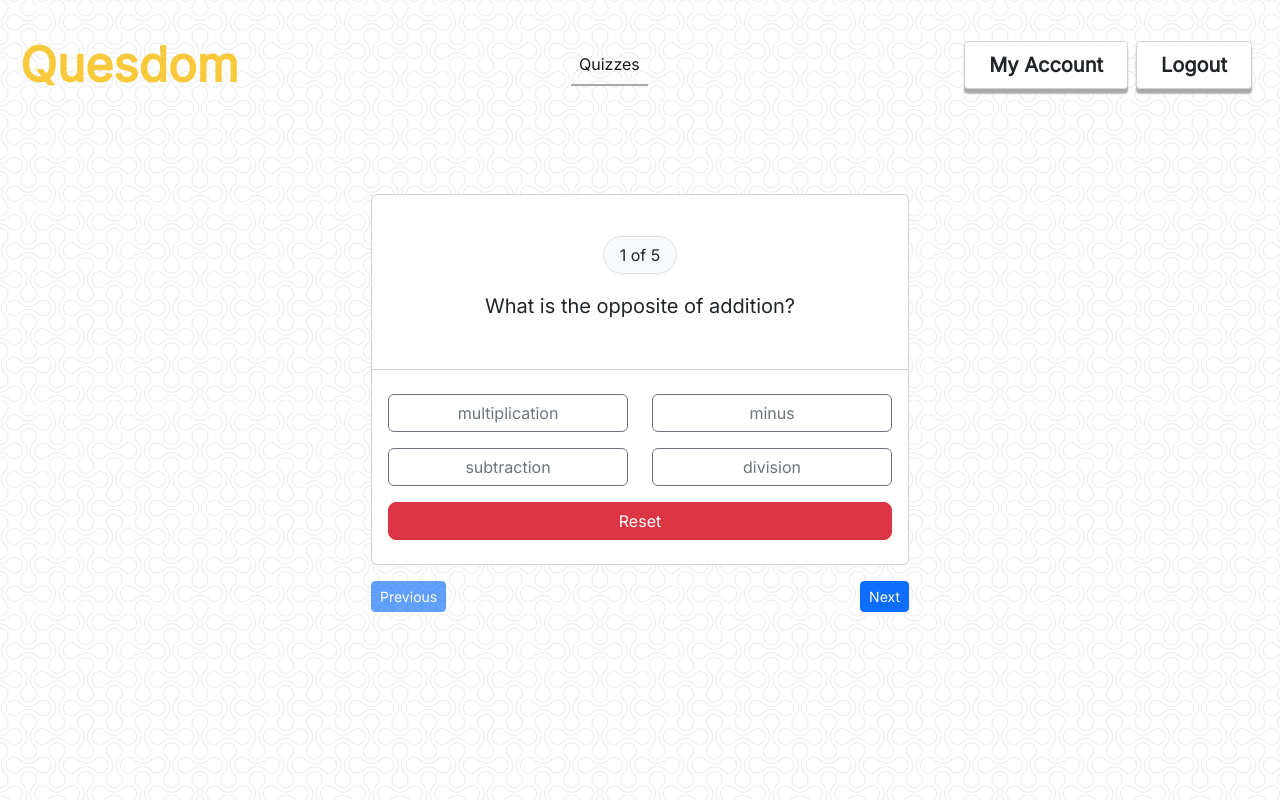
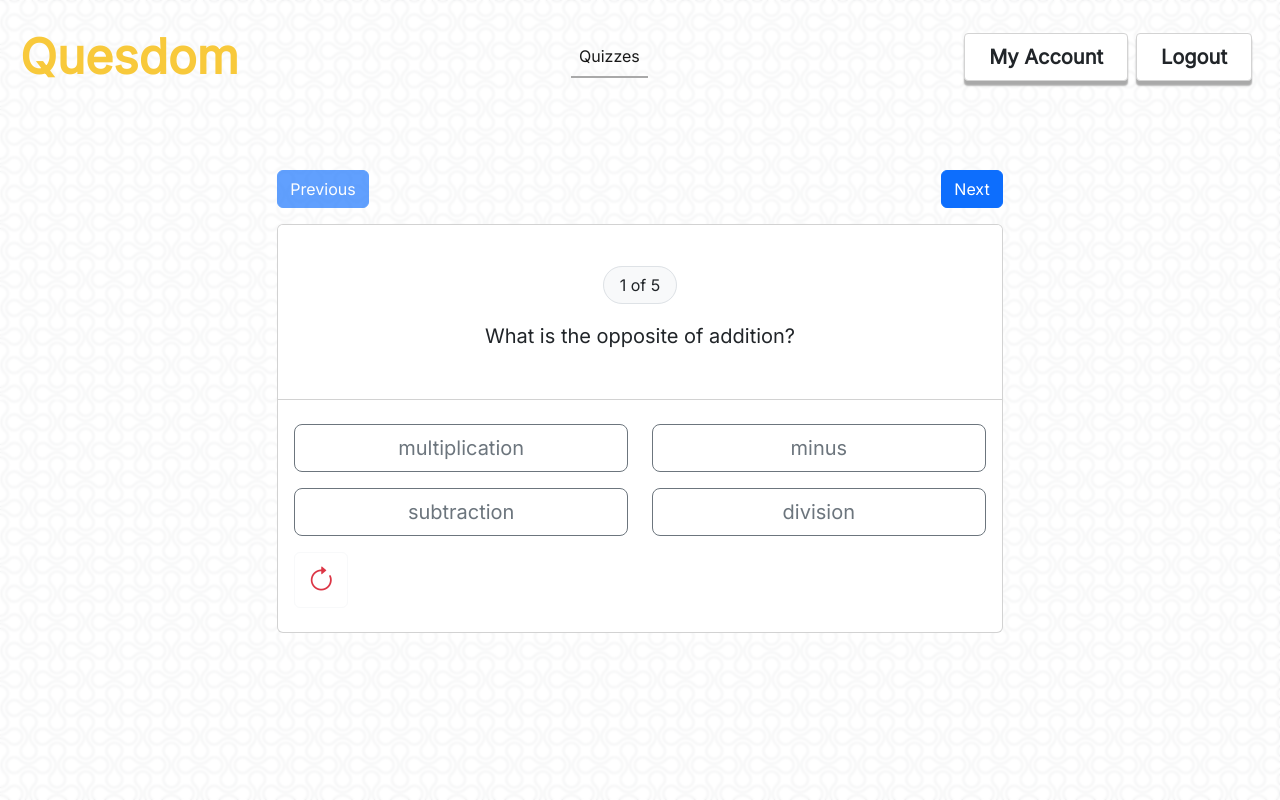
Before and after one commit to ShubhamSharma64337/quesdom, a Flask app: page /playquiz?quiz_id=1 in a window 1280 px wide. Run offline with Flask 2, Linux system fonts and the light colour scheme; a user stored in the database is signed in; data comes from the database, SQL or seed files in the repository; both versions use the stored data as it was after the commit; some libraries are stand-ins or nearby versions.

Commit message:
Recreated the all quizzes page after getting inspired from kahoot, further, I also make minor changes to make the quiz page look better. Then I added a blur backdrop-filter to the body to make the text more visible on the patterned background.

```diff
--- a/quesdom/routes.py
+++ b/quesdom/routes.py
@@ -190,7 +190,7 @@ def deletequestion():
 def allquizzes():
 
     page = request.args.get('page',1, int)
-    quizzes = Quizzes.query.paginate(per_page = 6,page = page)
+    quizzes = Quizzes.query.paginate(per_page = 8,page = page)
 
     # quizzes_with_questions = []
     # for question in questions:
@@ -318,7 +318,13 @@ def createquizfromapi():
        return redirect('home')
     form = CreateQuizFromApiForm()
     categoryurl = "https://opentdb.com/api_category.php"
-    categories = requests.get(categoryurl)
+
+    try:
+            categories = requests.get(categoryurl)
+    except:
+            flash('Could not retrieve categories for the create quiz from api form, make sure you are connected to the internet','danger')
+            return redirect('indexquiz')
+
     categories_obj = json.loads(categories.text)
     i = 0
     categories_list = []
--- a/quesdom/static/styles.css
+++ b/quesdom/static/styles.css
@@ -56,3 +56,11 @@
         text-align: justify;
     }
 }
+
+.my-card{
+    transition: 0.3s;
+    cursor: pointer;
+}
+.my-card:hover{
+    transform: scale(103%);
+}
--- a/quesdom/templates/indexquiz.html
+++ b/quesdom/templates/indexquiz.html
@@ -2,7 +2,7 @@
 {%block content%}
 <div class="row overflow-auto p-4 p-md-2">
     <div class="col" >
-        <table class="table table-borderless mytable text-center rounded-1 overflow-hidden">
+        <table class="table bg-opacity-25 table-borderless bg-white mytable text-center rounded-1 overflow-hidden">
             <tr class="table-warning" valign="middle">
                 <td>
                     S. No.
@@ -29,7 +29,7 @@
             </tr>
 
             {%for quiz in quizzes.items%}
-                <tr valign="middle">
+                <tr valign="middle" >
                     <td>
                         <!--This will use the page variable sent by the action method
                         to create the serial numbers for the current page dynamically-->
--- a/quesdom/templates/layout.html
+++ b/quesdom/templates/layout.html
@@ -16,8 +16,8 @@
     <link href="https://cdn.jsdelivr.net/npm/bootstrap@5.2.0-beta1/dist/css/bootstrap.min.css" rel="stylesheet" integrity="sha384-0evHe/X+R7YkIZDRvuzKMRqM+OrBnVFBL6DOitfPri4tjfHxaWutUpFmBp4vmVor" crossorigin="anonymous">
     <link href="https://cdn.jsdelivr.net/npm/bootstrap@5.2.0-beta1/dist/css/bootstrap.min.css" rel="stylesheet" integrity="sha384-0evHe/X+R7YkIZDRvuzKMRqM+OrBnVFBL6DOitfPri4tjfHxaWutUpFmBp4vmVor" crossorigin="anonymous">
   </head>
-  <body  style="font-family: Inter;" onload="adjustLoginBtn();" background="../static/bubble.png">
-    <nav class="mt-3 mx-2 navbar navbar-expand-lg">
+  <body  style="height: 100vh; backdrop-filter: blur(1px); font-family: Inter;" onload="adjustLoginBtn();" background="../static/bubble.png">
+    <nav class="pt-3 px-2 navbar navbar-expand-lg">
       <div class="container-fluid">
         <a class="navbar-brand fw-bolder" href="{{url_for('home')}}"><span class="brand-text">Quesdom</span></a>
         <button class="navbar-toggler" type="button" data-bs-toggle="collapse" data-bs-target="#navbarSupportedContent" aria-controls="navbarSupportedContent" aria-expanded="false" aria-label="Toggle navigation">
--- a/quesdom/templates/quiz.html
+++ b/quesdom/templates/quiz.html
@@ -1,14 +1,22 @@
 {%extends "layout.html"%}
 {%block content%}
 <div class="content-section row p-2 pt-md-5 justify-content-center">
-  <div class="col-6 my-3">
+  <div class="col-10 col-sm-8 my-3">
     <form action="/submitquiz" method="POST" class="row">
       <input type="hidden" name="quiz_id" value="{{quiz_id}}"/>
 
       <div class="all-cards">
+        <div class="mb-3 col-12 justify-content-between d-flex">
+          <button type="button" class="btn btn-primary my-previous-button disabled"  data-page="1">Previous</button>
+          <button type="button" class="btn btn-primary my-next-button"  data-page="2">Next</button>
+        </div>
         {%for question in questions%}
-                {% if loop.index == 1 %}
-                  <div class="card question-card p-0 my-3 position-relative" data-index="{{loop.index}}">
+        {% if loop.index == 1%}
+          {% set dprop = "" %}
+        {% else %}
+          {% set dprop = "d-none"%}
+        {% endif %}
+        <div class="card question-card p-0 my-3 {{dprop}} position-relative" data-index="{{loop.index}}">
           <div class="card-header p-5 bg-white text-center">
             <span class="border px-3 py-2 rounded-5 bg-light">
               {{loop.index}} of {{questions.count()}}
@@ -33,104 +41,41 @@
                       <div class="col-12 col-md-6">
 
                         <input type="radio" class="btn-check" name="{{question.id}}" value="{{choice_values[0]}}" id="{{loop.index}}_option1" autocomplete="off">
-                        <label class="btn btn-outline-secondary w-100 my-2" for="{{loop.index}}_option1">{{choice_values[0]}}</label>
+                        <label class="btn btn-outline-secondary btn-lg w-100 my-2" for="{{loop.index}}_option1">{{choice_values[0]}}</label>
                       </div>
 
                       <div class="col-12 col-md-6">
 
                         <input type="radio" class="btn-check" name="{{question.id}}" value="{{choice_values[1]}}" id="{{loop.index}}_option2" autocomplete="off">
-                        <label class="btn btn-outline-secondary w-100 my-2" for="{{loop.index}}_option2">{{choice_values[1]}}</label>
+                        <label class="btn btn-outline-secondary btn-lg w-100 my-2" for="{{loop.index}}_option2">{{choice_values[1]}}</label>
 
                       </div>
 
                       <div class="col-12 col-md-6">
 
                         <input type="radio" class="btn-check" name="{{question.id}}" value="{{choice_values[2]}}" id="{{loop.index}}_option3" autocomplete="off">
-                        <label class="btn btn-outline-secondary w-100 my-2" for="{{loop.index}}_option3">{{choice_values[2]}}</label>
+                        <label class="btn btn-outline-secondary btn-lg w-100 my-2" for="{{loop.index}}_option3">{{choice_values[2]}}</label>
 
                       </div>
 
                       <div class="col-12 col-md-6">
 
                         <input type="radio" class="btn-check" name="{{question.id}}" value="{{choice_values[3]}}" id="{{loop.index}}_option4" autocomplete="off">
-                        <label class="btn btn-outline-secondary w-100 my-2" for="{{loop.index}}_option4">{{choice_values[3]}}</label>
+                        <label class="btn btn-outline-secondary btn-lg w-100 my-2" for="{{loop.index}}_option4">{{choice_values[3]}}</label>
 
 
                       </div>
-                      <div class="col-12">
-                        <div class="btn rounded-3 my-2 w-100 btn-danger resetbutton" question="{{question.id}}" question="{{question.id}}">Reset</div>
-
+                      <div class="col-12 d-flex my-2 justify-content-between">
+                        <div class="btn btn-outline-light resetbutton" question="{{question.id}}" question="{{question.id}}"><i class="bi bi-arrow-clockwise fs-3 text-danger"></i></div>
+                        {% if loop.index == questions.count() %}
+                          <input type="submit" class="px-3 btn btn-primary final-submit" value="Submit"/>
+                        {% endif %}
                       </div>
 
                     </div>
                   </div>
-                  {% else %}
-                    <div class="question-card card p-0 my-3 position-relative d-none" data-index="{{loop.index}}">
-                      <div class="card-header p-5 bg-white text-center">
-                        <span class="border px-3 py-2 rounded-5 bg-light">
-                              {{loop.index}} of {{questions.count()}}
-                            </span>
-                            <br>
-                            <br>
-                            <span class="fs-5">
-
-                              {{question.question_statement}}
-                        </span>
+                    {%endfor%}
                   </div>
-                      <!--The below block of code is using our custom jinja filter named filter_shuffle to shuffle
-                      the values of the choices which are shown on the form-->
-                      {% set choice_values = [] %}
-                      {% set choice_values = choice_values + [question.choices.correct_choice] %}
-                      {% set choice_values = choice_values + [question.choices.incorrect_choice_1] %}
-                      {% set choice_values = choice_values + [question.choices.incorrect_choice_2] %}
-                      {% set choice_values = choice_values + [question.choices.incorrect_choice_3] %}
-                      {%set choice_values = choice_values|filter_shuffle %}
-                      <div class="card-body row">
-
-                        <div class="col-12 col-md-6">
-
-                          <input type="radio" class="btn-check" name="{{question.id}}" value="{{choice_values[0]}}" id="{{loop.index}}_option1" autocomplete="off">
-                          <label class="btn btn-outline-secondary w-100 my-2" for="{{loop.index}}_option1">{{choice_values[0]}}</label>
-                        </div>
-
-                        <div class="col-12 col-md-6">
-
-                          <input type="radio" class="btn-check" name="{{question.id}}" value="{{choice_values[1]}}" id="{{loop.index}}_option2" autocomplete="off">
-                          <label class="btn btn-outline-secondary w-100 my-2" for="{{loop.index}}_option2">{{choice_values[1]}}</label>
-
-                        </div>
-
-                        <div class="col-12 col-md-6">
-
-                          <input type="radio" class="btn-check" name="{{question.id}}" value="{{choice_values[2]}}" id="{{loop.index}}_option3" autocomplete="off">
-                          <label class="btn btn-outline-secondary w-100 my-2" for="{{loop.index}}_option3">{{choice_values[2]}}</label>
-
-                        </div>
-
-                        <div class="col-12 col-md-6">
-
-                          <input type="radio" class="btn-check" name="{{question.id}}" value="{{choice_values[3]}}" id="{{loop.index}}_option4" autocomplete="off">
-                          <label class="btn btn-outline-secondary w-100 my-2" for="{{loop.index}}_option4">{{choice_values[3]}}</label>
-
-
-                        </div>
-                        <div class="col-12">
-                          <div class="btn rounded-3 my-2 w-100 btn-danger resetbutton" question="{{question.id}}" question="{{question.id}}">Reset</div>
-
-                        </div>
-
-                      </div>
-                    </div>
-
-                    {% endif %}
-                    {%endfor%}
-                    <div class="mb-3 col-12 justify-content-between d-flex">
-                      <button type="button" class="btn btn-sm btn-primary my-previous-button disabled"  data-page="1">Previous</button>
-                        <button type="button" class="btn btn-sm btn-primary my-next-button"  data-page="2">Next</button>
-                    </div>
-
-                  </div>
-                  <input type="submit"  class="btn btn-primary d-none final-submit" value="Submit">
               </form>
 
             </div>
```
Also changed, not shown: quesdom/templates/allquizzes.html (+18 -7 lines), quesdom/quesdom.db, quesdom/static/quiz.jpg (added). Lines whose indentation alone changed are shown as unchanged.
